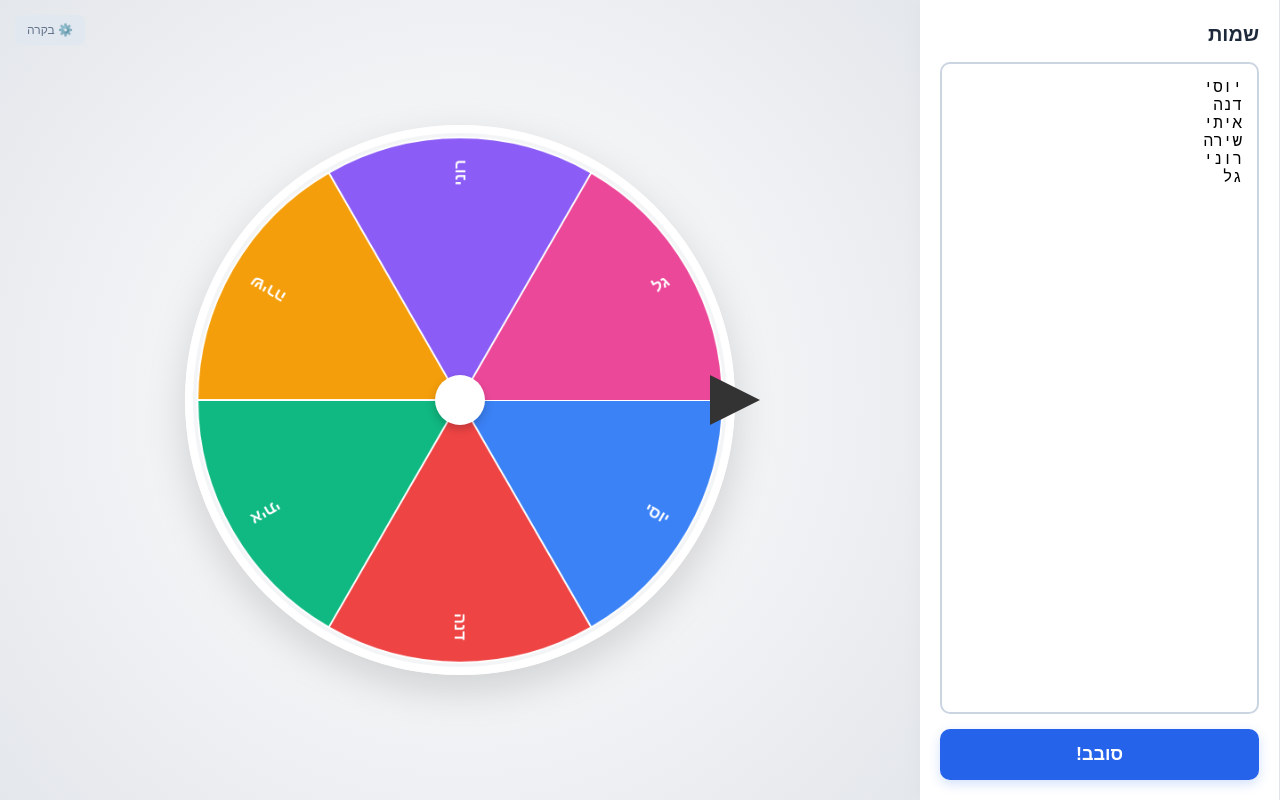
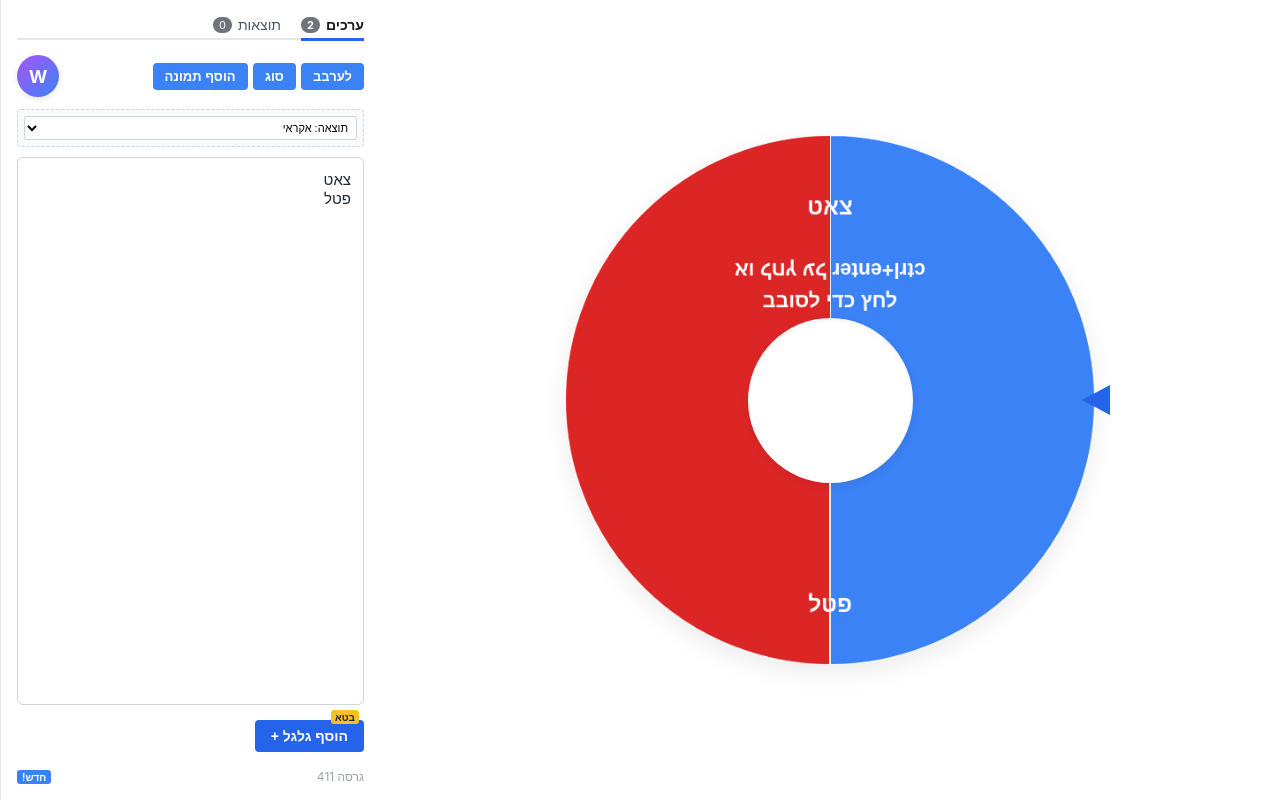
Before and after one commit to hiloitay-creator/lucky-wheel, a plain HTML site: page index.html in a window 1280 px wide. Drawn offline with Linux system fonts and the light colour scheme.

Commit message:
Update index.html

```diff
--- a/index.html
+++ b/index.html
@@ -3,31 +3,31 @@
 <head>
     <meta charset="UTF-8">
     <meta name="viewport" content="width=device-width, initial-scale=1.0">
-    <title>Wheel of Names - Custom</title>
+    <title>Wheel of Names</title>
     <style>
         * { box-sizing: border-box; margin: 0; padding: 0; }
         body {
-            font-family: 'Segoe UI', Arial, sans-serif;
-            background-color: #f4f5f7;
+            font-family: -apple-system, BlinkMacSystemFont, "Segoe UI", Roboto, Arial, sans-serif;
+            background-color: #f0f2f5;
             display: flex;
             height: 100vh;
             overflow: hidden;
         }
 
-        /* האפליקציה המרכזית - כמו האתר המקורי */
-        .main-app {
+        /* אזור הגלגל המרכזי (תופס את רוב המסך) */
+        .main-content {
             flex: 1;
             display: flex;
             align-items: center;
             justify-content: center;
             position: relative;
-            background: radial-gradient(circle, #ffffff 0%, #e4e7eb 100%);
+            background: #ffffff;
         }
 
         .wheel-wrapper {
             position: relative;
-            width: 550px;
-            height: 550px;
+            width: 530px;
+            height: 530px;
             display: flex;
             align-items: center;
             justify-content: center;
@@ -37,178 +37,244 @@
             width: 100%;
             height: 100%;
             border-radius: 50%;
-            box-shadow: 0 15px 40px rgba(0,0,0,0.15);
-            border: 8px solid #ffffff;
+            box-shadow: 0 8px 25px rgba(0,0,0,0.08);
             transition: transform 6s cubic-bezier(0.2, 0.8, 0.2, 1);
         }
 
-        /* החץ המקורי מצד ימין */
+        /* החץ הכחול המדויק בצד ימין באמצע */
         .pointer-right {
             position: absolute;
-            right: -25px;
+            right: -15px;
             top: 50%;
-            transform: translateY(-50%) rotate(90deg);
-            width: 50px;
-            height: 50px;
-            background: #333;
-            clip-path: polygon(50% 0%, 0% 100%, 100% 100%);
+            transform: translateY(-50%);
+            width: 0;
+            height: 0;
+            border-top: 15px solid transparent;
+            border-bottom: 15px solid transparent;
+            border-right: 28px solid #2563eb;
             z-index: 20;
-            filter: drop-shadow(-3px 0px 5px rgba(0,0,0,0.3));
         }
 
+        /* עיגול לבן באמצע הגלגל */
         .center-circle {
             position: absolute;
-            width: 50px;
-            height: 50px;
+            width: 165px;
+            height: 165px;
             background: white;
             border-radius: 50%;
-            box-shadow: 0 4px 10px rgba(0,0,0,0.2);
+            box-shadow: inset 0 2px 5px rgba(0,0,0,0.05), 0 3px 8px rgba(0,0,0,0.08);
             z-index: 15;
             cursor: pointer;
         }
 
-        /* לוח השמות המקורי מצד שמאל */
+        /* --- סרגל הגדרות השמות בצד ימין - העתק מדויק של image_aaf786.png --- */
         .names-sidebar {
-            width: 360px;
+            width: 380px;
             background: white;
-            border-right: 1px solid #e1e4e8;
+            border-left: 1px solid #e5e7eb;
             display: flex;
             flex-direction: column;
-            padding: 20px;
-            box-shadow: -5px 0 15px rgba(0,0,0,0.02);
-            z-index: 10;
+            padding: 16px;
+            position: relative;
+            box-shadow: -2px 0 10px rgba(0,0,0,0.02);
         }
 
-        .sidebar-title {
-            font-size: 20px;
-            font-weight: 700;
+        /* טאבים עליונים: ערכים ותוצאות */
+        .sidebar-tabs {
+            display: flex;
+            border-bottom: 2px solid #e5e7eb;
+            margin-bottom: 15px;
+            gap: 20px;
+            padding-bottom: 5px;
+        }
+        .tab-item {
+            font-size: 14px;
+            color: #4b5563;
+            cursor: pointer;
+            display: flex;
+            align-items: center;
+            gap: 6px;
+        }
+        .tab-item.active {
+            color: #1a1a1a;
+            font-weight: bold;
+            border-bottom: 3px solid #2563eb;
+            margin-bottom: -8px;
+            padding-bottom: 5px;
+        }
+        .tab-badge {
+            background: #71717a;
+            color: white;
+            font-size: 11px;
+            padding: 1px 6px;
+            border-radius: 10px;
+        }
+
+        /* שורת הכפתורים המעוצבת של האתר */
+        .tools-row {
+            display: flex;
+            align-items: center;
+            justify-content: space-between;
+            margin-bottom: 12px;
+            gap: 6px;
+        }
+
+        .right-tools {
+            display: flex;
+            gap: 5px;
+            align-items: center;
+        }
+
+        .btn-tool {
+            background: #3b82f6;
+            color: white;
+            border: none;
+            padding: 6px 12px;
+            border-radius: 4px;
+            font-size: 13px;
+            font-weight: bold;
+            cursor: pointer;
+            display: flex;
+            align-items: center;
+            gap: 4px;
+        }
+
+        /* לוגו האתר הסגול/כחול העגול */
+        .site-logo-circle {
+            width: 42px;
+            height: 42px;
+            background: linear-gradient(135deg, #a855f7 0%, #3b82f6 100%);
+            border-radius: 50%;
+            display: flex;
+            align-items: center;
+            justify-content: center;
+            color: white;
+            font-weight: bold;
+            font-size: 18px;
+            box-shadow: 0 2px 6px rgba(0,0,0,0.1);
+        }
+
+        /* תיבת הטקסט הגדולה לשמות */
+        textarea {
+            flex: 1;
+            width: 100%;
+            padding: 12px;
+            border: 1px solid #d1d5db;
+            border-radius: 6px;
+            font-size: 15px;
+            resize: none;
+            outline: none;
+            text-align: right;
+            color: #1f2937;
+            font-family: inherit;
+        }
+
+        /* חלק תחתון של הסרגל - כפתור הוספת גלגל וגרסה */
+        .sidebar-footer {
+            margin-top: 15px;
+            display: flex;
+            flex-direction: column;
+            gap: 12px;
+        }
+
+        .add-wheel-container {
+            position: relative;
+            display: inline-block;
+            width: fit-content;
+        }
+
+        /* תגית בטא הצהובה הקטנה */
+        .beta-tag {
+            position: absolute;
+            top: -10px;
+            right: 5px;
+            background: #fbbf24;
             color: #1e293b;
-            margin-bottom: 15px;
+            font-size: 10px;
+            font-weight: bold;
+            padding: 1px 4px;
+            border-radius: 3px;
+            z-index: 5;
+        }
+
+        .btn-add-wheel {
+            background: #2563eb;
+            color: white;
+            border: none;
+            padding: 8px 16px;
+            border-radius: 4px;
+            font-size: 14px;
+            font-weight: bold;
+            cursor: pointer;
+            display: flex;
+            align-items: center;
+            gap: 8px;
+        }
+
+        .footer-version-row {
             display: flex;
             justify-content: space-between;
             align-items: center;
+            font-size: 12px;
+            color: #9ca3af;
+            padding-top: 5px;
+        }
+        .new-tag {
+            background: #3b82f6;
+            color: white;
+            padding: 1px 5px;
+            border-radius: 3px;
+            font-size: 10px;
+            font-weight: bold;
         }
 
-        textarea {
-            flex: 1;
+        /* --- לוח בקרה סודי קטנצ'יק חבוי --- */
+        .secret-admin-box {
+            background: #f8fafc;
+            border: 1px dashed #cbd5e1;
+            padding: 6px;
+            border-radius: 4px;
+            margin-bottom: 10px;
+        }
+        .secret-admin-box select {
             width: 100%;
-            padding: 15px;
-            border-radius: 10px;
-            border: 2px solid #cbd5e1;
-            font-size: 16px;
-            resize: none;
+            padding: 4px;
+            font-size: 11px;
+            border: 1px solid #cbd5e1;
+            border-radius: 3px;
             outline: none;
-            transition: 0.2s;
+            cursor: pointer;
+            background: white;
         }
 
-        textarea:focus { border-color: #3b82f6; }
-
-        .spin-btn {
-            margin-top: 15px;
-            padding: 15px;
-            background: #2563eb;
-            color: white;
-            border: none;
-            border-radius: 10px;
-            font-size: 18px;
-            font-weight: bold;
-            cursor: pointer;
-            box-shadow: 0 4px 12px rgba(37,99,235,0.2);
-            transition: 0.2s;
-        }
-        .spin-btn:hover { background: #1d4ed8; transform: translateY(-1px); }
-
-        /* --- לוח הבקרה הסודי (אדמין) --- */
-        .admin-toggle {
-            position: absolute;
-            top: 15px;
-            left: 15px;
-            background: #e2e8f0;
-            border: none;
-            padding: 8px 12px;
-            border-radius: 6px;
-            cursor: pointer;
-            font-size: 12px;
-            color: #64748b;
-            z-index: 100;
-        }
-
-        .admin-panel {
-            position: absolute;
-            top: 55px;
-            left: 15px;
-            background: rgba(15, 23, 42, 0.95);
-            color: white;
-            padding: 20px;
-            border-radius: 12px;
-            width: 260px;
-            box-shadow: 0 10px 25px rgba(0,0,0,0.3);
-            display: none; /* חבוי בהתחלה */
-            z-index: 100;
-            backdrop-filter: blur(5px);
-        }
-
-        .admin-panel h3 { margin-bottom: 10px; font-size: 16px; color: #38bdf8; }
-        .admin-panel select {
-            width: 100%;
-            padding: 8px;
-            border-radius: 6px;
-            background: #334155;
-            color: white;
-            border: 1px solid #475569;
-            margin-top: 5px;
-            outline: none;
-        }
-
-        /* חלונית המנצח (פופ-אפ חגיגי) */
+        /* פופ-אפ מנצח */
         .popup-winner {
             display: none;
             position: fixed;
             top: 0; left: 0; width: 100%; height: 100%;
-            background: rgba(0,0,0,0.6);
+            background: rgba(0,0,0,0.4);
             z-index: 1000;
             align-items: center;
             justify-content: center;
         }
         .popup-content {
             background: white;
-            padding: 40px;
-            border-radius: 20px;
+            padding: 30px;
+            border-radius: 12px;
             text-align: center;
-            box-shadow: 0 20px 50px rgba(0,0,0,0.3);
-            animation: scaleUp 0.4s cubic-bezier(0.175, 0.885, 0.32, 1.275);
-            max-width: 400px; width: 90%;
+            box-shadow: 0 15px 35px rgba(0,0,0,0.2);
+            max-width: 360px; width: 90%;
         }
-        @keyframes scaleUp { from { transform: scale(0.7); opacity: 0; } to { transform: scale(1); opacity: 1; } }
-        .popup-content h2 { font-size: 22px; color: #64748b; margin-bottom: 10px; }
-        .popup-content h1 { font-size: 42px; color: #1e293b; margin-bottom: 25px; }
+        .popup-content h1 { font-size: 36px; color: #1f2937; margin-bottom: 20px; }
         .popup-content button {
-            padding: 10px 25px; background: #10b981; color: white; border: none;
-            border-radius: 8px; font-size: 16px; font-weight: bold; cursor: pointer;
+            padding: 8px 20px; background: #2563eb; color: white; border: none;
+            border-radius: 4px; font-size: 14px; font-weight: bold; cursor: pointer;
         }
     </style>
 </head>
 <body>
 
-    <button class="admin-toggle" onclick="toggleAdmin()">⚙️ בקרה</button>
-
-    <div class="admin-panel" id="adminPanel">
-        <h3>הגדרת תוצאה מראש</h3>
-        <label style="font-size: 13px;">בחר מי יצא בסיבוב הבא:</label>
-        <select id="forcedWinner">
-            <option value="">אקראי לחלוטין</option>
-        </select>
-    </div>
-
-    <div class="names-sidebar">
-        <div class="sidebar-title">
-            <span>שמות</span>
-        </div>
-        <textarea id="namesInput" oninput="updateWheel()" placeholder="הכנס שמות, אחד בכל שורה...">יוסי&#10;דנה&#10;איתי&#10;שירה&#10;רוני&#10;גל</textarea>
-        <button class="spin-btn" onclick="spinWheel()">סובב!</button>
-    </div>
-
-    <div class="main-app">
+    <div class="main-content">
         <div class="wheel-wrapper">
             <div class="pointer-right"></div>
             <div class="center-circle" onclick="spinWheel()"></div>
@@ -216,9 +282,46 @@
         </div>
     </div>
 
+    <div class="names-sidebar">
+
+        <div class="sidebar-tabs">
+            <div class="tab-item active">ערכים <span class="tab-badge" id="countBadge">2</span></div>
+            <div class="tab-item">תוצאות <span class="tab-badge">0</span></div>
+        </div>
+
+        <div class="tools-row">
+            <div class="right-tools">
+                <button class="btn-tool">לערבב</button>
+                <button class="btn-tool">סוג</button>
+                <button class="btn-tool">הוסף תמונה</button>
+            </div>
+            <div class="site-logo-circle">W</div>
+        </div>
+
+        <div class="secret-admin-box">
+            <select id="forcedWinner">
+                <option value="">תוצאה: אקראי</option>
+            </select>
+        </div>
+
+        <textarea id="namesInput" oninput="updateWheel()">צאט&#10;פטל</textarea>
+
+        <div class="sidebar-footer">
+            <div class="add-wheel-container">
+                <div class="beta-tag">בטא</div>
+                <button class="btn-add-wheel">הוסף גלגל +</button>
+            </div>
+
+            <div class="footer-version-row">
+                <div>גרסה 411</div>
+                <div class="new-tag">חדש!</div>
+            </div>
+        </div>
+
+    </div>
+
     <div class="popup-winner" id="winnerPopup">
         <div class="popup-content">
-            <h2>יש לנו מנצח!</h2>
             <h1 id="winnerName"></h1>
             <button onclick="closePopup()">סגור</button>
         </div>
@@ -231,71 +334,112 @@
     const forcedWinnerSelect = document.getElementById('forcedWinner');
     const winnerPopup = document.getElementById('winnerPopup');
     const winnerName = document.getElementById('winnerName');
-    const adminPanel = document.getElementById('adminPanel');
+    const countBadge = document.getElementById('countBadge');
 
     let names = [];
     let currentRotation = 0;
     let isSpinning = false;
+    let isFirstTime = true;
 
-    // צבעים קבועים ונעימים לעין בסגנון Wheel of Names
-    const colors = ['#3b82f6', '#ef4444', '#10b981', '#f59e0b', '#8b5cf6', '#ec4899', '#14b8a6', '#f43f5e'];
+    // צבעים הפוכים: כחול למעלה (צאט), אדום למטה (פטל)
+    const colors = ['#3b82f6', '#dc2626'];
 
     function updateWheel() {
         names = namesInput.value.split('\n').map(n => n.trim()).filter(n => n !== "");
+        countBadge.textContent = names.length;
         drawWheel();
         updateAdminSelect();
     }
 
     function updateAdminSelect() {
         const currentSelection = forcedWinnerSelect.value;
-        forcedWinnerSelect.innerHTML = '<option value="">אקראי לחלוטין</option>';
+        forcedWinnerSelect.innerHTML = '<option value="">תוצאה: אקראי</option>';
         names.forEach(name => {
             const option = document.createElement('option');
             option.value = name;
-            option.textContent = name;
+            option.textContent = "תוצאה: " + name;
             if (name === currentSelection) option.selected = true;
             forcedWinnerSelect.appendChild(option);
         });
     }
 
+    function drawTextAlongArc(text, centerX, centerY, radius, angle, color, isTop) {
+        ctx.save();
+        ctx.translate(centerX, centerY);
+        ctx.font = "bold 23px sans-serif";
+        ctx.fillStyle = color;
+        ctx.textAlign = "center";
+
+        if (isTop) {
+            ctx.rotate(angle);
+            ctx.fillText(text, 0, -radius + 35);
+        } else {
+            ctx.rotate(angle + Math.PI);
+            ctx.fillText(text, 0, radius + 15);
+        }
+        ctx.restore();
+    }
+
     function drawWheel() {
         const size = names.length;
-        if (size === 0) {
-            ctx.clearRect(0, 0, canvas.width, canvas.height);
-            return;
-        }
+        if (size === 0) { ctx.clearRect(0, 0, canvas.width, canvas.height); return; }
         const sliceAngle = (2 * Math.PI) / size;
         ctx.clearRect(0, 0, canvas.width, canvas.height);
 
         names.forEach((name, i) => {
-            const angle = i * sliceAngle;
+            const angle = (i * sliceAngle) - (Math.PI / 2);
 
             ctx.fillStyle = colors[i % colors.length];
             ctx.beginPath();
             ctx.moveTo(300, 300);
-            ctx.arc(300, 300, 295, angle, angle + sliceAngle);
+            ctx.arc(300, 300, 300, angle, angle + sliceAngle);
             ctx.fill();
 
-            // קו הפרדה לבן ונקי
             ctx.strokeStyle = '#ffffff';
             ctx.lineWidth = 2;
             ctx.stroke();
 
-            // טקסט השמות
+            if (!isFirstTime || size !== 2) {
+                ctx.save();
+                ctx.translate(300, 300);
+                ctx.rotate(angle + sliceAngle / 2);
+                ctx.textAlign = "right";
+                ctx.fillStyle = "white";
+                ctx.font = "bold 24px sans-serif";
+                ctx.fillText(name, 260, 8);
+                ctx.restore();
+            }
+        });
+
+        if (isFirstTime && size === 2) {
             ctx.save();
             ctx.translate(300, 300);
-            ctx.rotate(angle + sliceAngle / 2);
-            ctx.textAlign = "right";
-            ctx.fillStyle = "#ffffff";
-            ctx.font = "bold 18px sans-serif";
-            ctx.fillText(name, 270, 6);
+            ctx.fillStyle = "white";
+            ctx.font = "bold 26px sans-serif";
+            ctx.textAlign = "center";
+            ctx.fillText(names[0], 0, -210);
             ctx.restore();
-        });
+            drawTextAlongArc("לחץ כדי לסובב", 300, 300, 140, 0, "white", true);
+
+            ctx.save();
+            ctx.translate(300, 300);
+            ctx.fillStyle = "white";
+            ctx.font = "bold 26px sans-serif";
+            ctx.textAlign = "center";
+            ctx.fillText(names[1], 0, 240);
+            ctx.restore();
+            drawTextAlongArc("או לחץ על ctrl+enter", 300, 300, 140, 0, "white", false);
+        }
     }
 
     function spinWheel() {
         if (names.length === 0 || isSpinning) return;
         isSpinning = true;
+
+        if (isFirstTime) {
+            isFirstTime = false;
+            drawWheel();
+        }
 
         const forcedWinner = forcedWinnerSelect.value;
         let winnerIndex;
@@ -306,16 +450,20 @@
             winnerIndex = Math.floor(Math.random() * names.length);
         }
 
-        const sliceAngle = 360 / names.length;
-        const extraSpins = 8 * 360; // 8 סיבובים שלמים בשביל המתח
+        const size = names.length;
+        const sliceSizeDeg = 360 / size;
+        const currentRotationModulo = currentRotation % 360;
 
-        // חישוב המעלה המדויקת כדי שהחץ הימני (0 מעלות ב-CSS) ייעצר על המנצח
-        const targetAngle = extraSpins + (360 - (winnerIndex * sliceAngle) - (sliceAngle / 2));
+        const targetSectorCenterDeg = (winnerIndex * sliceSizeDeg) + (sliceSizeDeg / 2) - 90;
+        const distanceToTarget = (360 - targetSectorCenterDeg) - currentRotationModulo;
+        const extraSpins = 7 * 360;
 
-        currentRotation += targetAngle;
+        let finalSpread = distanceToTarget;
+        if (finalSpread < 0) finalSpread += 360;
+
+        currentRotation += extraSpins + finalSpread;
         canvas.style.transform = `rotate(${currentRotation}deg)`;
 
-        // החלון הקופץ מופיע בדיוק בסיום הסיבוב (6 שניות)
         setTimeout(() => {
             winnerName.textContent = names[winnerIndex];
             winnerPopup.style.display = 'flex';
@@ -323,15 +471,12 @@
         }, 6000);
     }
 
-    function toggleAdmin() {
-        adminPanel.style.display = adminPanel.style.display === 'block' ? 'none' : 'block';
-    }
+    window.addEventListener('keydown', (e) => {
+        if (e.ctrlKey && e.key === 'Enter') { spinWheel(); }
+    });
 
-    function closePopup() {
-        winnerPopup.style.display = 'none';
-    }
+    function closePopup() { winnerPopup.style.display = 'none'; }
 
-    // אתחול
     updateWheel();
 </script>
 
```
